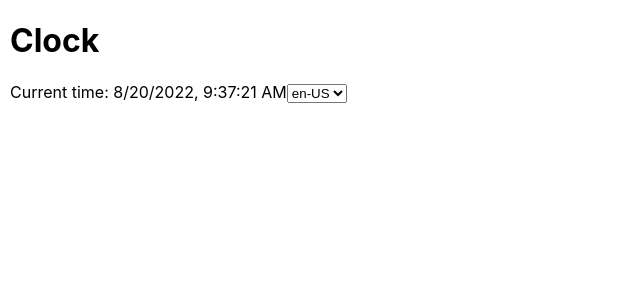
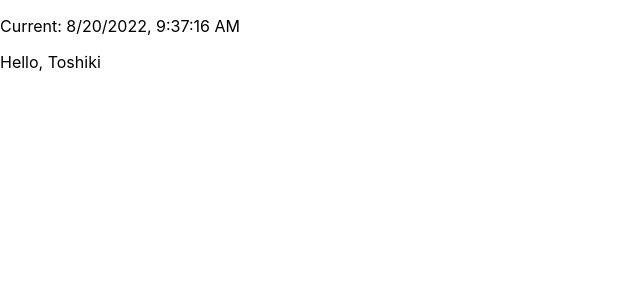
Before and after one commit to tbangase/my-react-book, a React (Create React App) app: page / in a window 1280 px wide. Shown: the top 300 px of the page, without its empty margins (0-640 px from the left). Built offline with nearby package versions, Linux system fonts and the light colour scheme.

Commit message:
feat: add sample of useContext

```diff
--- /dev/null
+++ b/src/components/UseContextSample.tsx
@@ -0,0 +1,39 @@
+import {useContext, createContext} from "react";
+
+type User = {
+  id: number
+  name: string
+}
+
+const UserContext = createContext<User | null>(null)
+
+const GrandChild = () => {
+  const user = useContext(UserContext)
+
+  return user !== null ? <p>Hello, {user.name}</p> : null
+}
+
+const Child = () => {
+  const now = new Date()
+
+  return (
+    <div>
+      <p>Current: {now.toLocaleString()}</p>
+      <GrandChild />
+    </div>
+  )
+}
+
+
+export const Parent = () => {
+  const user: User = {
+    id: 1,
+    name: "Toshiki"
+  }
+
+  return (
+    <UserContext.Provider value={user}>
+      <Child />
+    </UserContext.Provider>
+  )
+}
--- a/src/index.tsx
+++ b/src/index.tsx
@@ -12,7 +12,8 @@
 // import { Parent } from './components/MemorizedComponent';
 // import { Parent } from './components/MemorizedComponent2';
 // import { UseMemoSample } from './components/MemorizedComponent3';
-import {Clock} from './components/Clock';
+// import {Clock} from './components/Clock';
+import {Parent} from './components/UseContextSample';
 import reportWebVitals from './reportWebVitals';
 
 const root = ReactDOM.createRoot(
@@ -20,7 +21,7 @@
 );
 root.render(
   <React.StrictMode>
-    <Clock />
+    <Parent />
   </React.StrictMode>
 );
 
```
